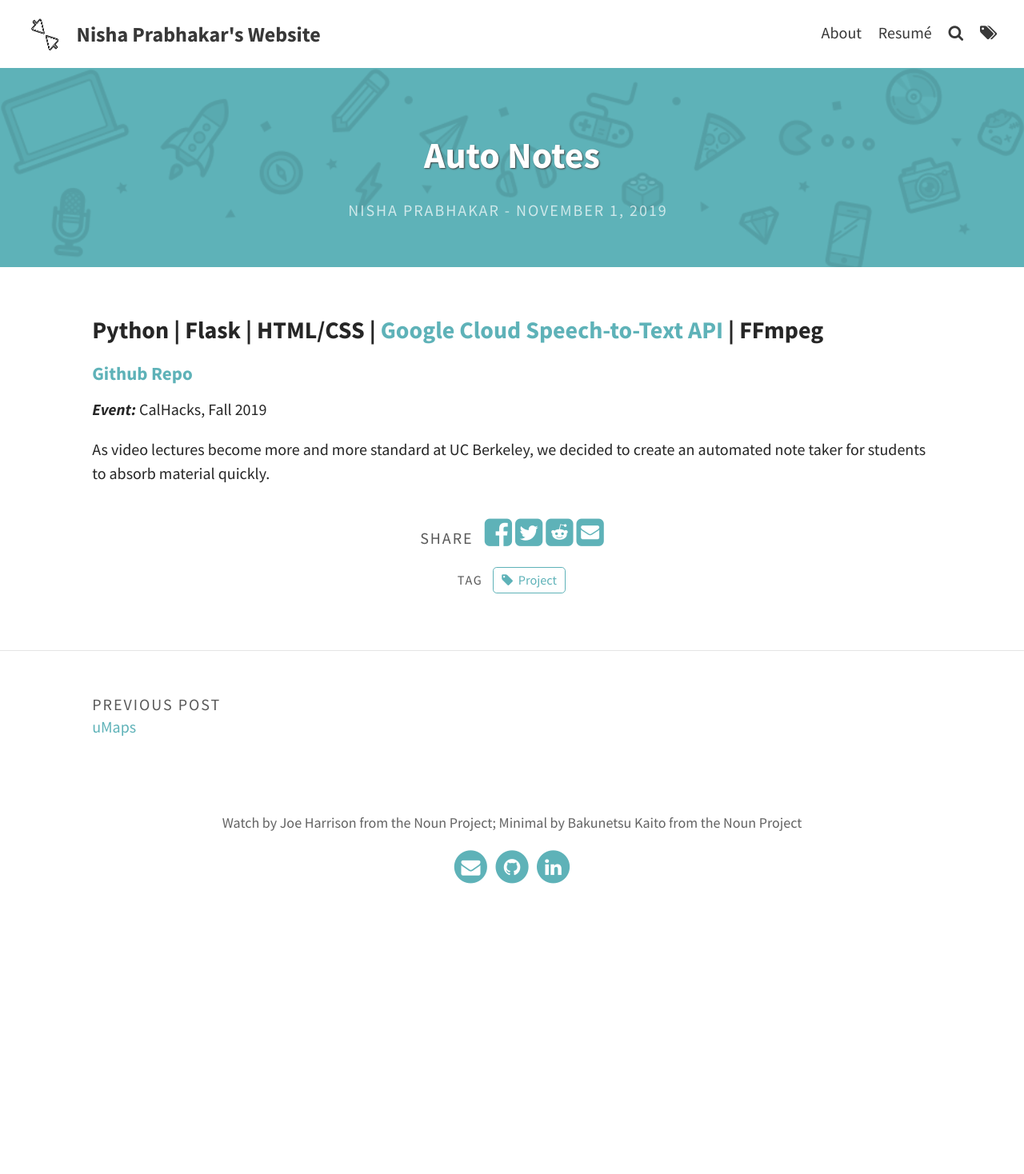
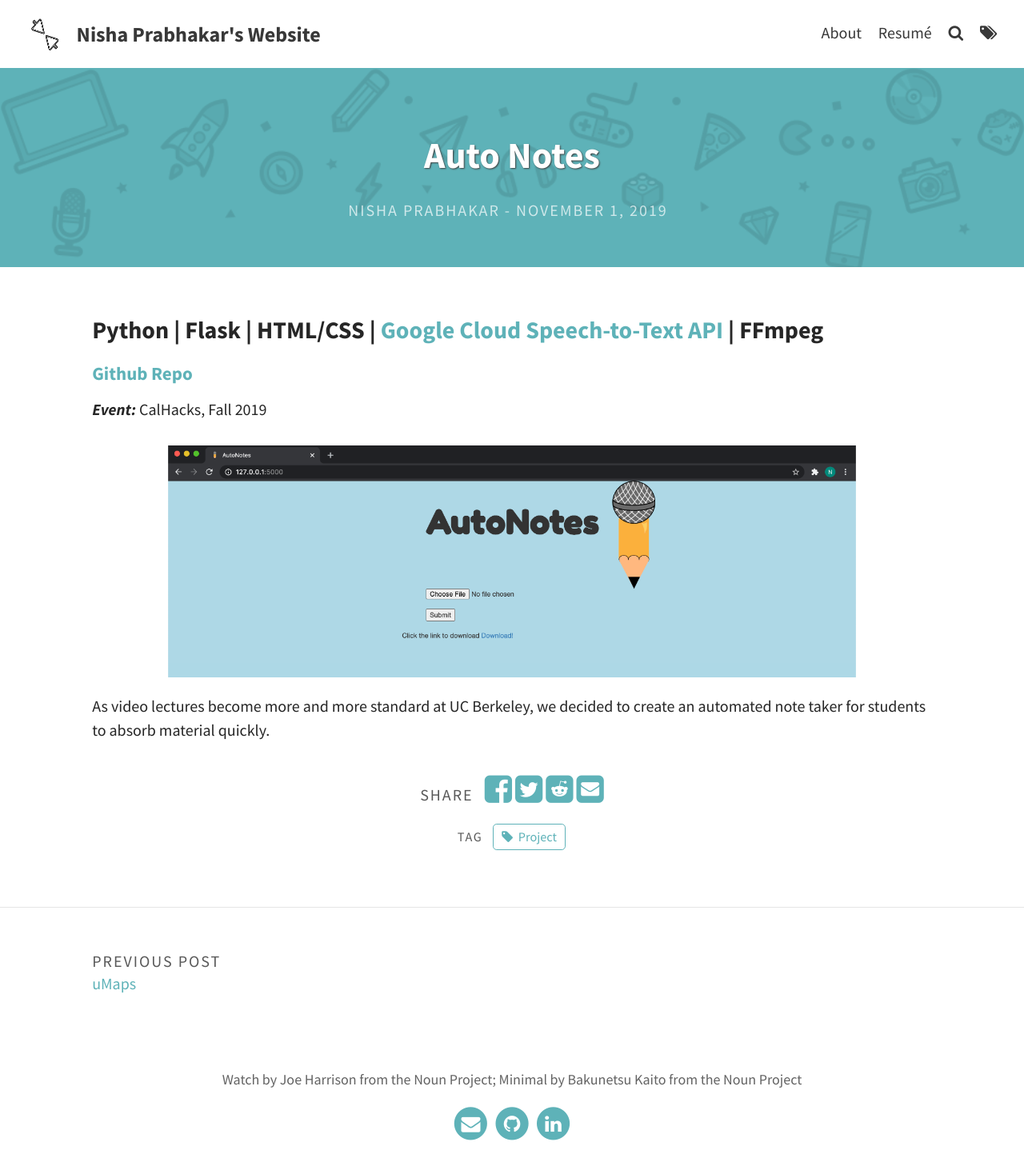
Before and after one commit to nishap1225/nishap1225.github.io, a Jekyll site: the page built from _posts/2019-11-01-Auto-Notes.md, in a window 1280 px wide. Shown: the whole page at 80% size. Built offline with Jekyll 4.4.1, drawn with Linux system fonts in a browser that asks for light colours; before the commit the page ends 1147 px from its top, so only the background shows below that.

Commit message:
adding image

```diff
--- a/_posts/2019-11-01-Auto-Notes.md
+++ b/_posts/2019-11-01-Auto-Notes.md
@@ -12,4 +12,6 @@ excerpt_separator: <!--more-->
 #### [Github Repo](https://github.com/LarynQi/AutoNotes)
 ***Event:*** CalHacks, Fall 2019
 
+{% include aligner.html images="pexels/autonotes_website.png" column=1 %}
+
 As video lectures become more and more standard at UC Berkeley, we decided to create an automated note taker for students to absorb material quickly.
```
Also changed, not shown: assets/img/pexels/autonotes_website.png (added).
